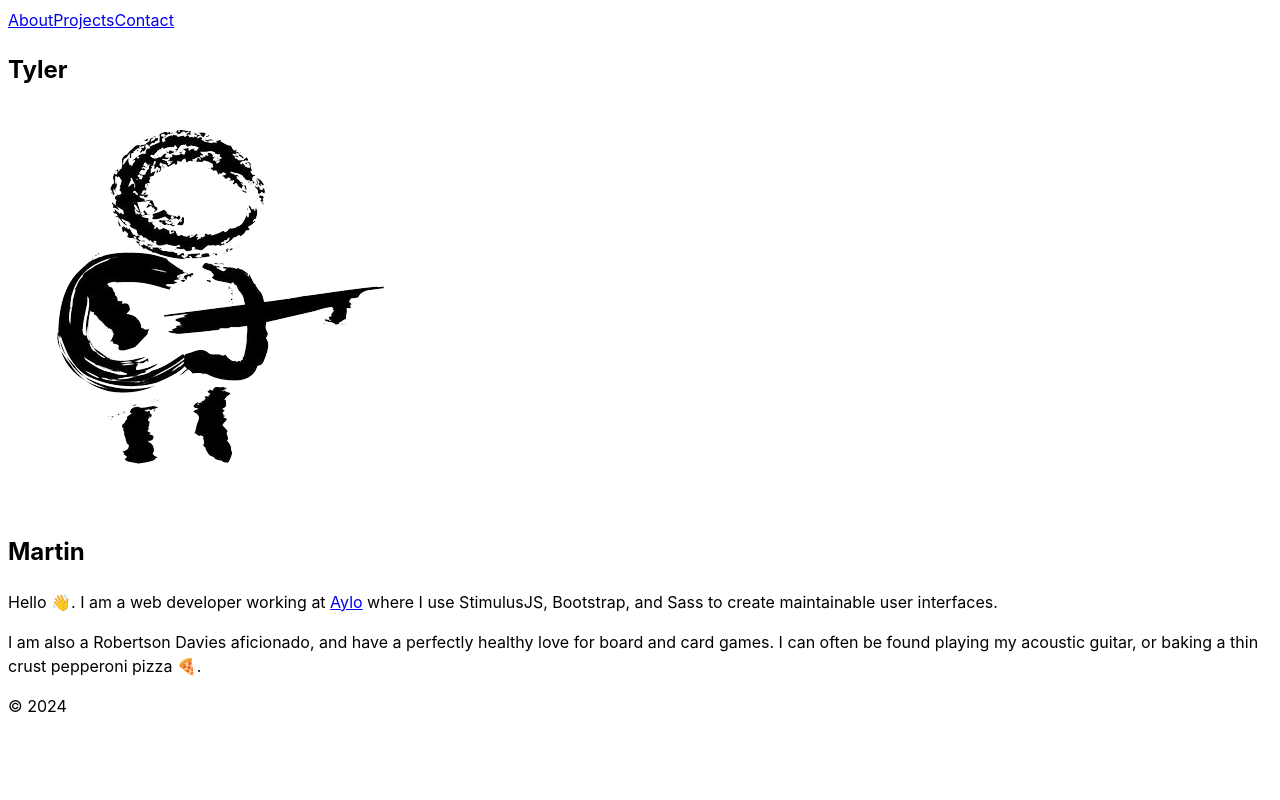
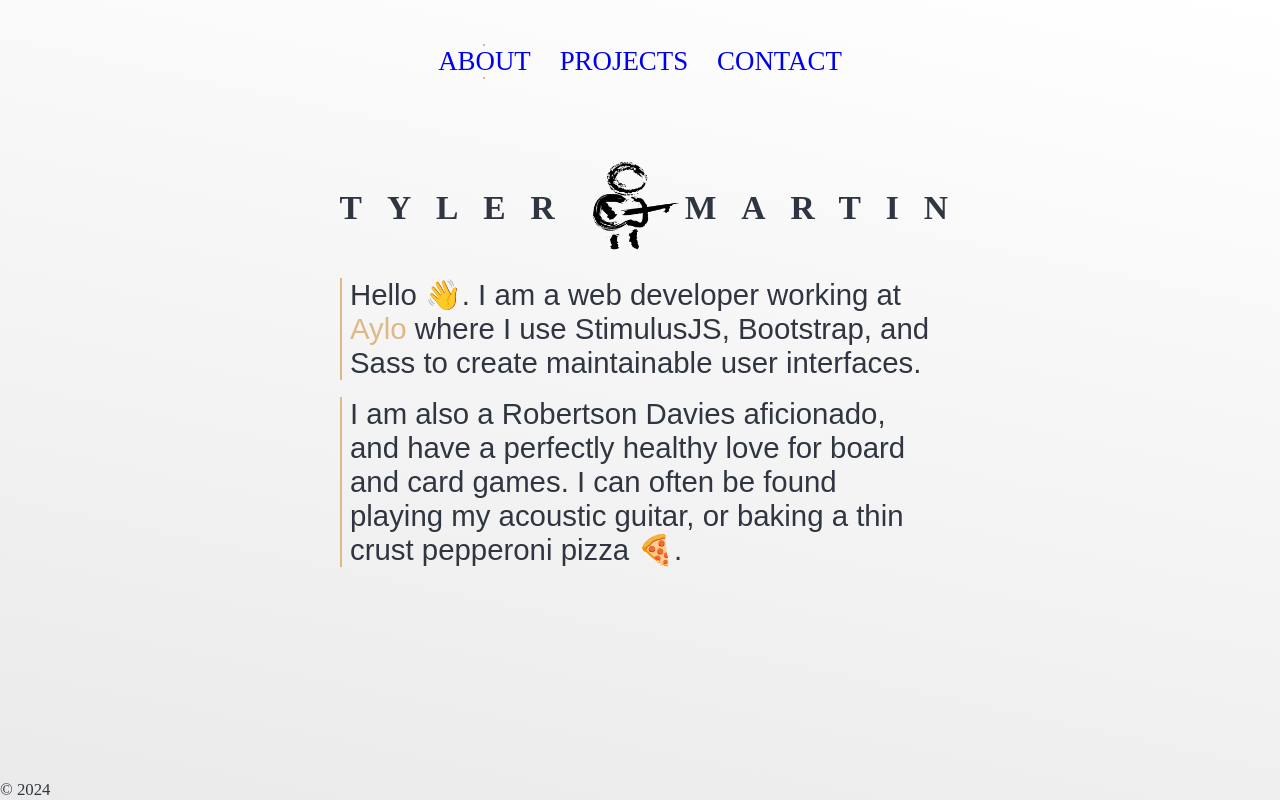
Before and after one commit to TYLER-JM/portfolio, a React (Vite) app: page / in a window 1280 px wide. Built offline with nearby package versions, Linux system fonts and the light colour scheme.

Commit message:
adds styles for navbar and about page, and general styles

```diff
--- a/index.html
+++ b/index.html
@@ -7,7 +7,7 @@
     <title>Tyler JM</title>
   </head>
   <body>
-    <div id="root"></div>
+    <div id="root" class="container"></div>
     <script type="module" src="/src/main.tsx"></script>
   </body>
 </html>
--- a/src/Root.tsx
+++ b/src/Root.tsx
@@ -1,14 +1,17 @@
 import './App.css'
+import './styles/navbar.css'
 import { NavLink, Outlet } from "react-router";
 
 function Root() {
 
   return (
     <>
-      <nav>
-        <NavLink viewTransition to="/">About</NavLink>
-        <NavLink viewTransition to="/projects">Projects</NavLink>
-        <NavLink viewTransition to="/contact">Contact</NavLink>
+      <nav className="menu" id="menu">
+        <ul>
+          <li><NavLink viewTransition to="/">About</NavLink></li>
+          <li><NavLink viewTransition to="/projects">Projects</NavLink></li>
+          <li><NavLink viewTransition to="/contact">Contact</NavLink></li>
+        </ul>
       </nav>
       <main>
         <Outlet />
--- a/src/index.css
+++ b/src/index.css
@@ -1,10 +1,53 @@
+* {
+  box-sizing: border-box;
+  margin: 0;
+}
+
+
 :root {
-  font-family: Inter, system-ui, Avenir, Helvetica, Arial, sans-serif;
-  line-height: 1.5;
-  font-weight: 400;
+  font-size: calc(0.25em + 1vw);
+  @media only screen and (max-width: 800px) {
+    font-size: calc(.5rem + 1vw);
+  }
+  background: linear-gradient(192deg, #fff, #eaeaea);
 
   font-synthesis: none;
   text-rendering: optimizeLegibility;
   -webkit-font-smoothing: antialiased;
   -moz-osx-font-smoothing: grayscale;
+
+  --dark: #303641;
 }
+
+.section {
+  animation-name: fadein;
+  animation-duration: 0.7s;
+  animation-iteration-count: 1;
+  animation-timing-function: ease-in;
+
+  grid-area: 2 / 1 / 3 / 2;
+
+  display: flex;
+  flex-direction: column;
+  align-items: center;
+
+  a {
+    color: black;
+  }
+}
+
+.container {
+  display: grid;
+  grid-template-columns: 1fr;
+  grid-template-rows: 1fr 4fr;
+
+  position: relative;
+  min-height: 100vh;
+  color: var(--dark);
+
+  /*
+  -webkit-animation: background-fade 37s ease infinite;
+  -moz-animation: background-fade 37s ease infinite;
+  animation: background-fade 37s ease infinite;
+   */
+}
--- a/src/routes/About.tsx
+++ b/src/routes/About.tsx
@@ -1,4 +1,5 @@
 import logoUrl from '../assets/logo.png'
+import '../styles/about.css'
 
 const About = function() {
   const classes = 'section about'
--- /dev/null
+++ b/src/styles/about.css
@@ -0,0 +1,66 @@
+@keyframes fadein {
+    0% {
+        opacity: 0;
+    }
+    100% {
+        opacity: 1;
+    }
+}
+
+.about__container {
+    max-width: calc(35rem + 1vw);
+    @media (max-width: 800px) {
+        max-width: 90%;
+    }
+}
+
+.about {
+    margin-bottom: 2em;
+    .hero {
+        display: flex;
+        justify-content: space-evenly;
+        align-items: center;
+        padding-bottom: 1em;
+        img {
+            height: 6.25em;
+            width: 6.25em;
+            @media (max-width: 700px) {
+                display: none;
+            }
+        }
+        .name {
+            text-transform: uppercase;
+            font-size: 2rem;
+            letter-spacing: calc(0.72rem + 1vw);
+        }
+    }
+    .bio {
+        font-size: 1.75em;
+        padding-left: .5rem;
+        padding-right: .5rem;
+        margin-bottom: 1rem;
+        font-family: sans-serif;
+        border-left: 2px solid burlywood;
+
+        font-weight: 300;
+        a {
+            text-decoration: none;
+
+            color: burlywood;
+            transition: all 0.3s;
+            &:hover {
+                color: black;
+            }
+        }
+        a:visited {
+            text-decoration: none;
+            color: burlywood;
+            &:hover {
+                color: black;
+            }
+        }
+    }
+    span {
+        width: 50%;
+    }
+}
--- /dev/null
+++ b/src/styles/navbar.css
@@ -0,0 +1,57 @@
+ul {
+    list-style-type: none;
+    padding: 0;
+    font-size: 1.6rem;
+    a {
+        text-decoration: none;
+        border-bottom: none;
+        &:visited {
+            color: currentColor;
+        }
+    }
+    li {
+        display: inline-block;
+    }
+}
+
+.menu {
+    z-index: 10;
+    margin-bottom: 2em;
+    display: flex;
+    flex-direction: column;
+    justify-content: center;
+    align-items: center;
+    width: 100vw;
+
+    li {
+        font-family:'Times New Roman', serif;
+        transition: all 280ms ease-in-out;
+        text-decoration: none;
+        text-transform: uppercase;
+        position: relative;
+        padding: 0 calc(0.1rem + 1vw);
+        letter-spacing: 0;
+        &:hover,&:active {
+            letter-spacing: 5px;
+            color: black;
+        }
+
+        &:after,&:before {
+            backface-visibility: hidden;
+            border: 1px solid rgba(255, 255, 255, 0);
+            bottom: 0;
+            content: " ";
+            display: block;
+            margin: 0 auto;
+            position: relative;
+            transition: all 280ms ease-in-out;
+            width: 0;
+        }
+        &:hover:after,&:hover:before {
+            backface-visibility: hidden;
+            border-color: burlywood;
+            transition: width 350ms ease-in-out;
+            width: 100%;
+        }
+    }
+}
```
